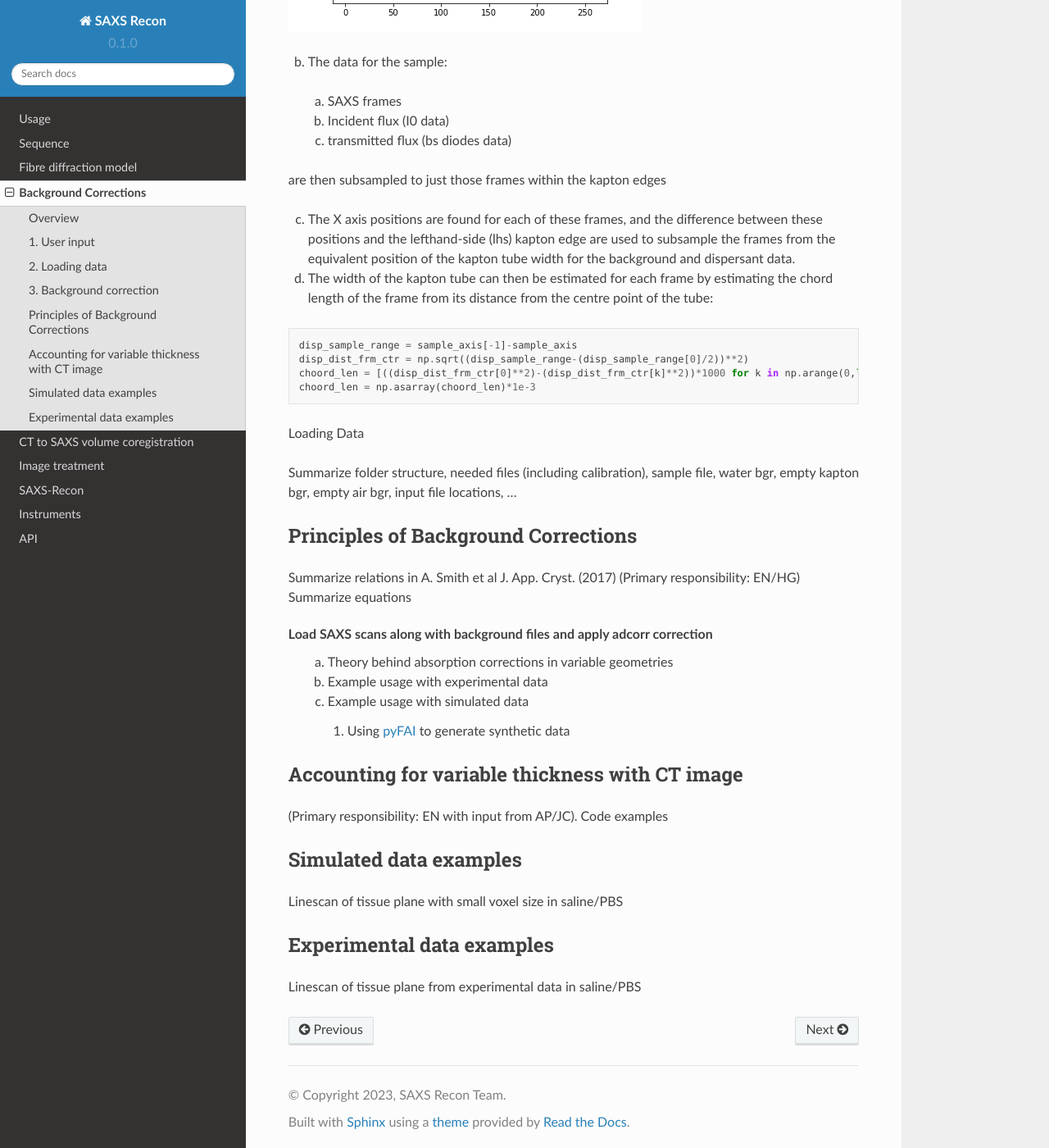
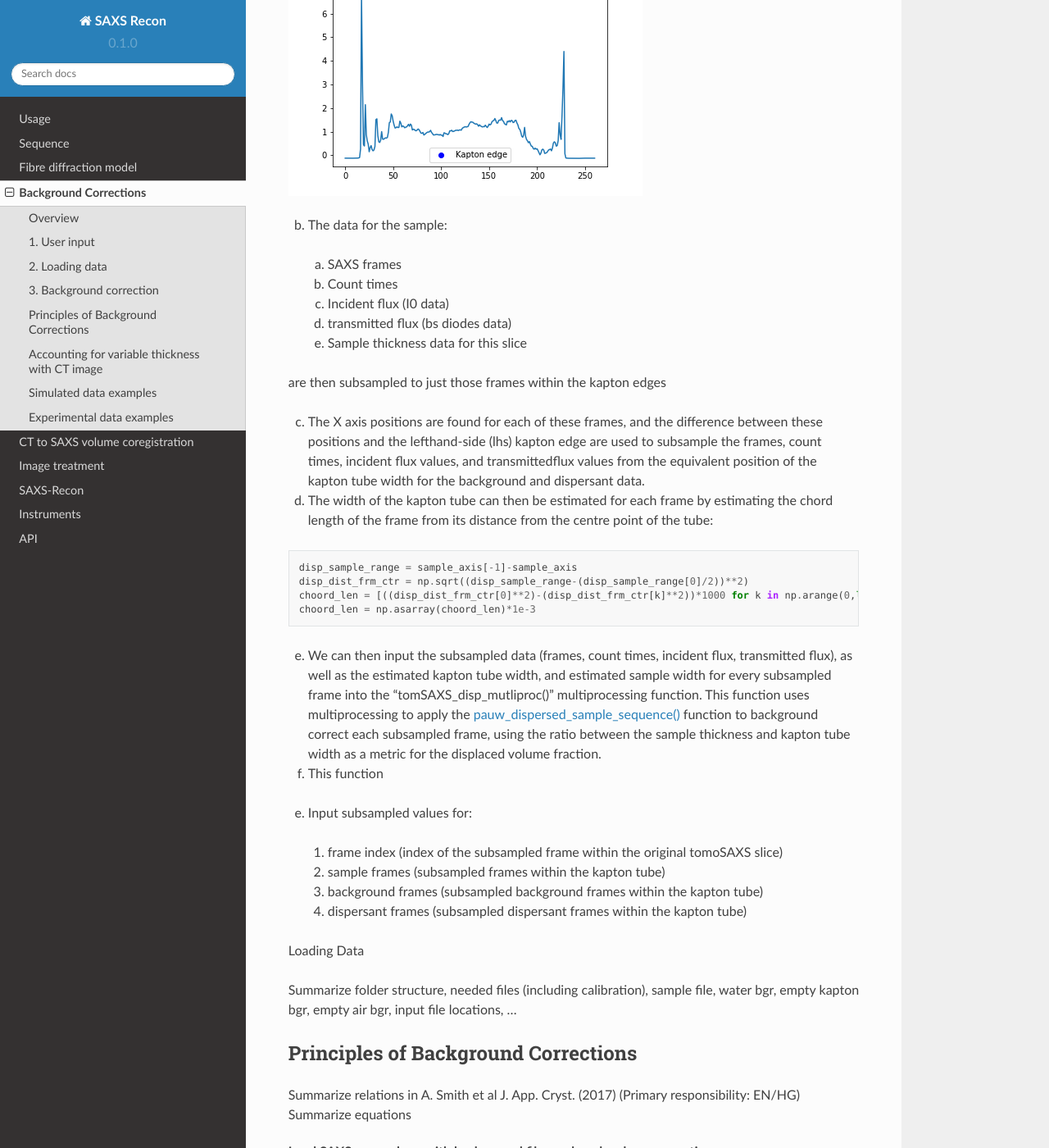
Before and after one commit to himadri111/saxs-docs-tutorial, a Sphinx documentation site: the page built from docs/source/bgrcorr.rst, in a window 1280 px wide and 1400 px high, scrolled down 6369 px. Shown: the whole window at 82% size. Built offline with Sphinx 7.4.7 and the Read the Docs theme 2.0.0, drawn with Linux system fonts in a browser that asks for light colours; some of the changed text lies outside the part shown.

Commit message:
Update bgrcorr.rst

```diff
--- a/docs/source/bgrcorr.rst
+++ b/docs/source/bgrcorr.rst
@@ -130,6 +130,11 @@
 
 .. image:: bg_disp_sum_comp_clip.png
 
+Data types loaded for all datasets (background, dispersant, and sample) are:
+  i.   Frames (2D SAXS detector frames)
+  ii.  Count times (exposure time in seconds for each frame)
+  iii. Incident flux (I0 data for each frame)
+  iv.  Transmitted flux (bs diodes data for each frame)
 
 and the Sample thickness data:
 
@@ -157,7 +162,7 @@
 3. Background correction
 -------------------------
 
-Background correction is performed on a per-slice basis for tomoSAXS data. Each vertical slice is loaded sequentially, and for each slice:
+Background correction is performed on a per-scan basis for tomoSAXS (i.e. each individual raster map representing a sequential sample orientation is loaded individually and backgroundcorrected). For each scan, backgroudn correction is also applied on a per-slice basis. Each vertical slice is loaded sequentially, and for each slice:
 
 a. the kapton tube edges are found
 
@@ -165,11 +170,13 @@
 
 b. The data for the sample:
   a. SAXS frames
-  b. Incident flux (I0 data)
-  c. transmitted flux (bs diodes data)
+  b. Count times
+  c. Incident flux (I0 data)
+  d. transmitted flux (bs diodes data)
+  e. Sample thickness data for this slice
 are then subsampled to just those frames within the kapton edges
 
-c. The X axis positions are found for each of these frames, and the difference between these positions and the lefthand-side (lhs) kapton edge are used to subsample the frames from the equivalent position of the kapton tube width for the background and dispersant data.
+c. The X axis positions are found for each of these frames, and the difference between these positions and the lefthand-side (lhs) kapton edge are used to subsample the frames, count times, incident flux values, and transmittedflux values  from the equivalent position of the kapton tube width for the background and dispersant data.
 
 d. The width of the kapton tube can then be estimated for each frame by estimating the chord length of the frame from its distance from the centre point of the tube:
 
@@ -179,6 +186,17 @@
   disp_dist_frm_ctr = np.sqrt((disp_sample_range-(disp_sample_range[0]/2))**2)
   choord_len = [((disp_dist_frm_ctr[0]**2)-(disp_dist_frm_ctr[k]**2))*1000 for k in np.arange(0,len(disp_dist_frm_ctr),1)]
   choord_len = np.asarray(choord_len)*1e-3
+
+e. We can then input the subsampled data (frames, count times, incident flux, transmitted flux), as well as the estimated kapton tube width, and estimated sample width for every subsampled frame into the "tomSAXS_disp_mutliproc()" multiprocessing function. This function uses multiprocessing to apply the `pauw_dispersed_sample_sequence() <https://github.com/DiamondLightSource/adcorr/blob/main/src/adcorr/sequences/pauw.py>`_ function to background correct each subsampled frame, using the ratio between the sample thickness and kapton tube width as a metric for the displaced volume fraction.
+
+f. This function
+
+e. Input subsampled values for:
+  i.   frame index (index of the subsampled frame within the original tomoSAXS slice)
+  ii.  sample frames (subsampled frames within the kapton tube)
+  iii. background frames (subsampled background frames within the kapton tube)
+  iv.  dispersant frames (subsampled dispersant frames within the kapton tube)
+
 
 .. _gui:
 Loading Data
```
